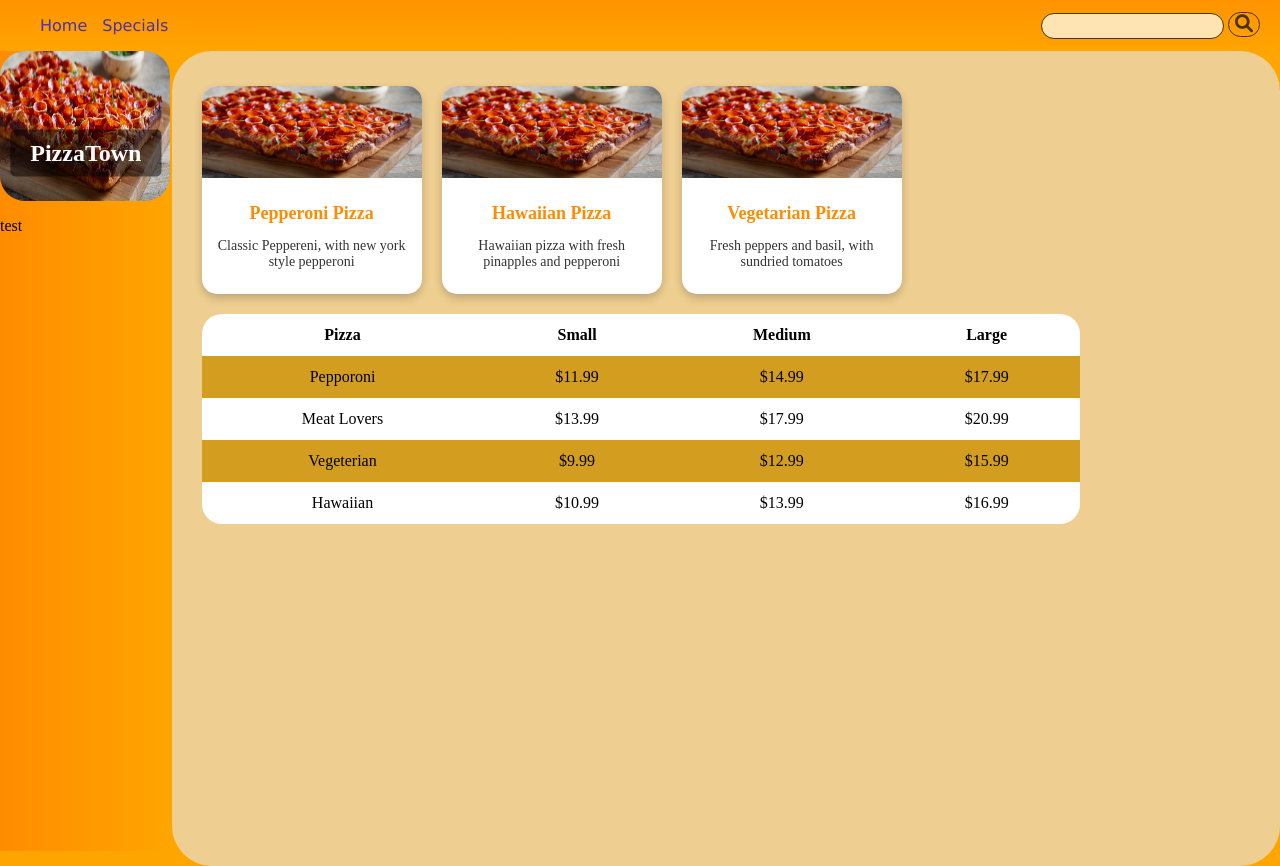
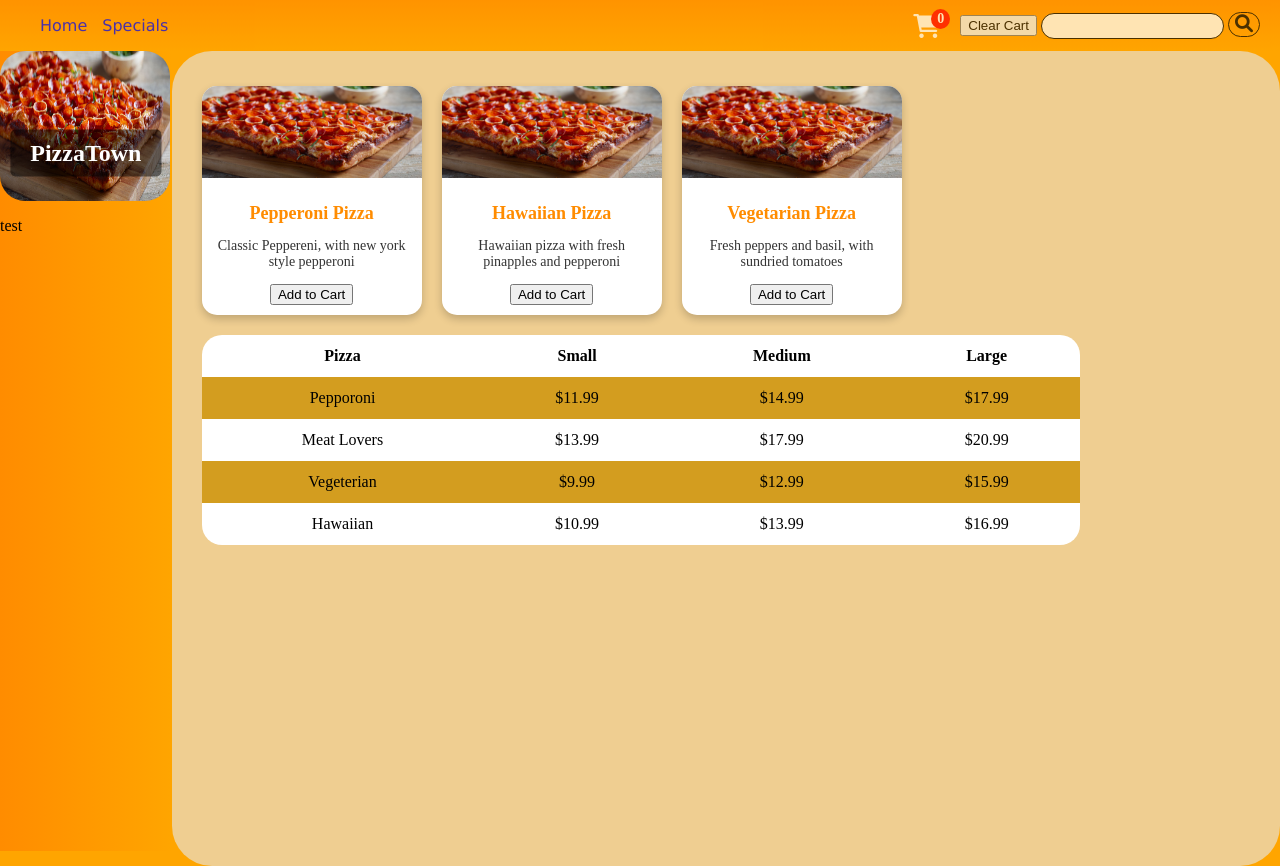
Before and after one commit to NatheSpinoft/WebDevelopment, a PHP site: page /Exercises/Exercisephp1.html in a window 1280 px wide. Run offline with PHP 8.4, Linux system fonts and the light colour scheme.

Commit message:
js and html

```diff
--- a/HTML/Burger/burgermenu.html
+++ b/HTML/Burger/burgermenu.html
@@ -1,7 +1,7 @@
 <!DOCTYPE html>
 <title>Burger</title>
 <head>
-    <link rel="stylesheet" href="burgerstyle.css">
+    <link id="stylesheet" rel="stylesheet" href="burgerstyle.css">
 </head>
 <body>
     <!-- navigation -->
@@ -47,7 +47,10 @@
     </div>
   <!-- Page content -->
     <div class="main">
+        <button onclick="changeCSS('burgerstyle.css')">Style 1</button>
+        <button onclick="changeCSS('burgerstyle1.css')">Style 2</button>
 
     </div>
     </body>
+    <script src="burgermenu.js"></script>
 </html>
--- a/HTML/Exercises/Exercisephp1.css
+++ b/HTML/Exercises/Exercisephp1.css
@@ -24,6 +24,19 @@ body {
 .upper-nav ul li a{
     text-decoration: none;
     font-family:'Lucida Sans', 'Lucida Sans Regular', 'Lucida Grande', 'Lucida Sans Unicode', Geneva, Verdana, sans-serif
+}
+
+.cart-container {
+    display: flex;
+    align-items: center;
+    justify-content: center;
+    margin-left: auto;  /* This pushes the cart container to the right */
+}
+
+#cart-count {
+    margin-left: 5px;
+    font-size: 18px;
+    color: #fff; /* White color for better visibility */
 }
 
 #search-container{
@@ -170,3 +183,24 @@ tr:hover {
     font-size: 14px;
     color: #333;
 }
+/* ----------------------- CART ---------------------------->*/
+
+.cart-container {
+    position: relative;
+    font-size: 24px;
+    margin-right: 20px;
+    cursor: pointer;
+    color: white;
+}
+
+#cart-count {
+    position: absolute;
+    top: -5px;
+    right: -10px;
+    background-color: red;
+    color: white;
+    font-size: 14px;
+    font-weight: bold;
+    padding: 2px 6px;
+    border-radius: 50%;
+}
--- a/HTML/Exercises/Exercisephp1.html
+++ b/HTML/Exercises/Exercisephp1.html
@@ -15,7 +15,13 @@
             <li><a href="#">Home</a></li>
             <li><a href="#">Specials</a></li>
         </ul>
+        <div class="cart-container">
+            <i class="fas fa-shopping-cart"></i>
+            <span id="cart-count">0</span>
+        </div>
+
             <div class="search-container">
+                <button id="clear-cart">Clear Cart</button>
             <input type="text" id="search">
             <button id="search-submit">
                 <i class="fas fa-search"></i>
@@ -40,7 +46,7 @@
                         <div class="card-content">
                             <h1>Pepperoni Pizza</h1>
                             <p> Classic Peppereni, with new york style pepperoni</p>
-
+                            <button class="add-to-cart">Add to Cart</button>
                         </div>
 
                 </div>
@@ -49,7 +55,7 @@
                         <div class="card-content">
                             <h1>Hawaiian Pizza</h1>
                             <p> Hawaiian pizza with fresh pinapples and pepperoni</p>
-
+                            <button class="add-to-cart">Add to Cart</button>
                         </div>
 
                 </div>
@@ -58,7 +64,7 @@
                         <div class="card-content">
                             <h1>Vegetarian Pizza</h1>
                             <p> Fresh peppers and basil, with sundried tomatoes</p>
-
+                            <button class="add-to-cart">Add to Cart</button>
                         </div>
 
                 </div>
@@ -99,6 +105,34 @@
 
         </div>
     </div>
+    <script>
 
+let cartCount = localStorage.getItem('cartCount') ? parseInt(localStorage.getItem('cartCount')) : 0;
+
+// Function to update cart count on UI and save to Local Storage
+function updateCartCount() {
+    document.getElementById('cart-count').textContent = cartCount;
+    localStorage.setItem('cartCount', cartCount);
+}
+
+// Set initial cart count on page load
+updateCartCount();
+
+// Add event listeners to all "Add to Cart" buttons
+document.querySelectorAll('.add-to-cart').forEach(button => {
+    button.addEventListener('click', () => {
+        cartCount++;  // Increment count
+        updateCartCount();  // Update UI and save to Local Storage
+    });
+});
+
+document.getElementById('clear-cart').addEventListener('click', () => {
+    cartCount = 0;
+    updateCartCount();
+});
+
+
+
+    </script>
 </body>
 </html>
--- /dev/null
+++ b/HTML/Javascript/Dump/js001.css
@@ -0,0 +1,3 @@
+.body {
+    background-color: aliceblue;
+}
```
Also changed, not shown: HTML/Burger/burgermenu.js (added, +8 -0 lines), HTML/Burger/burgerstyle1.css (added, +51 -0 lines), HTML/Javascript/Day 3 - Booleans/index.html (added, +50 -0 lines), HTML/Javascript/Dump/Javascript001.html (added, +20 -0 lines), HTML/Javascript/Dump/js001.js (added, +9 -0 lines), 3 other files.
